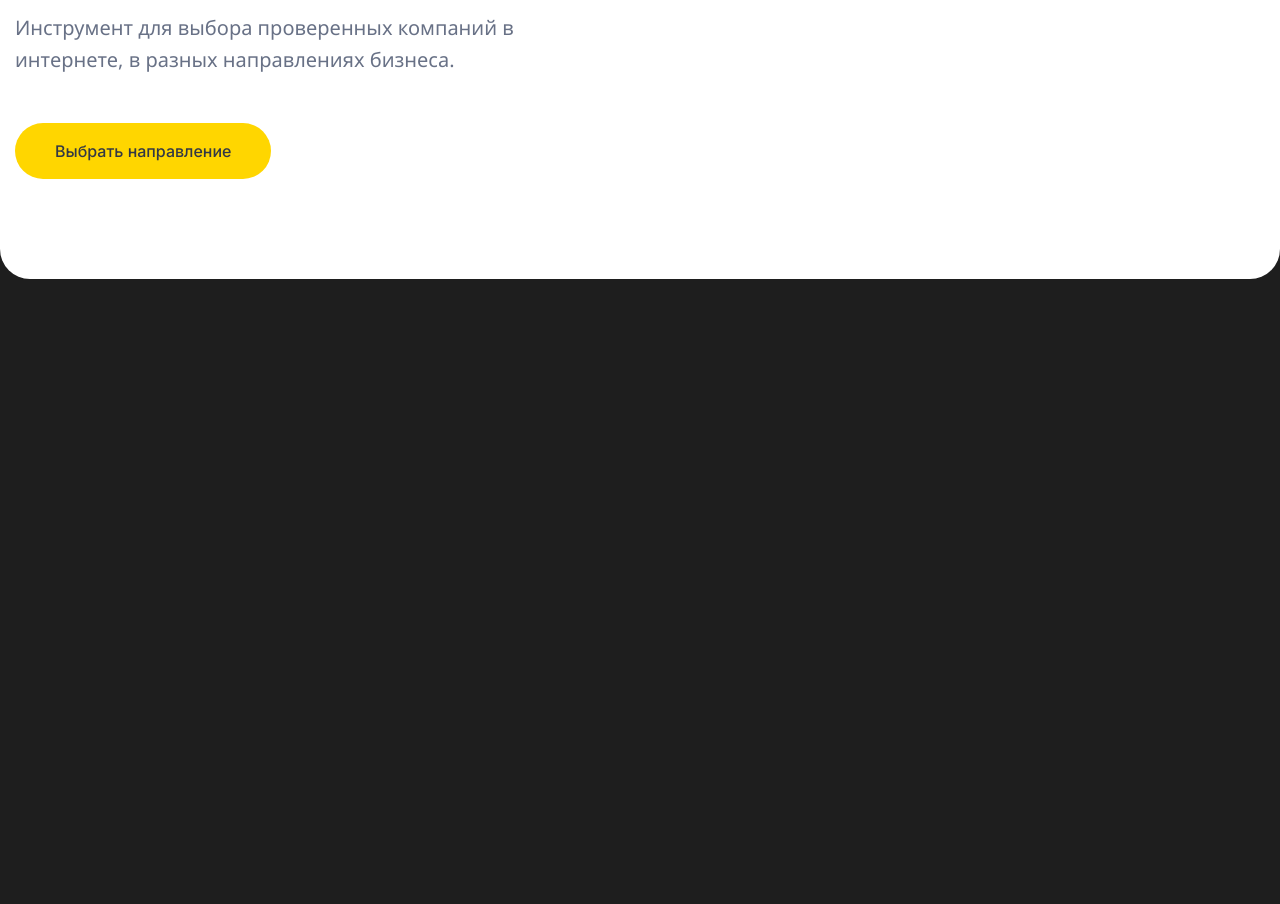
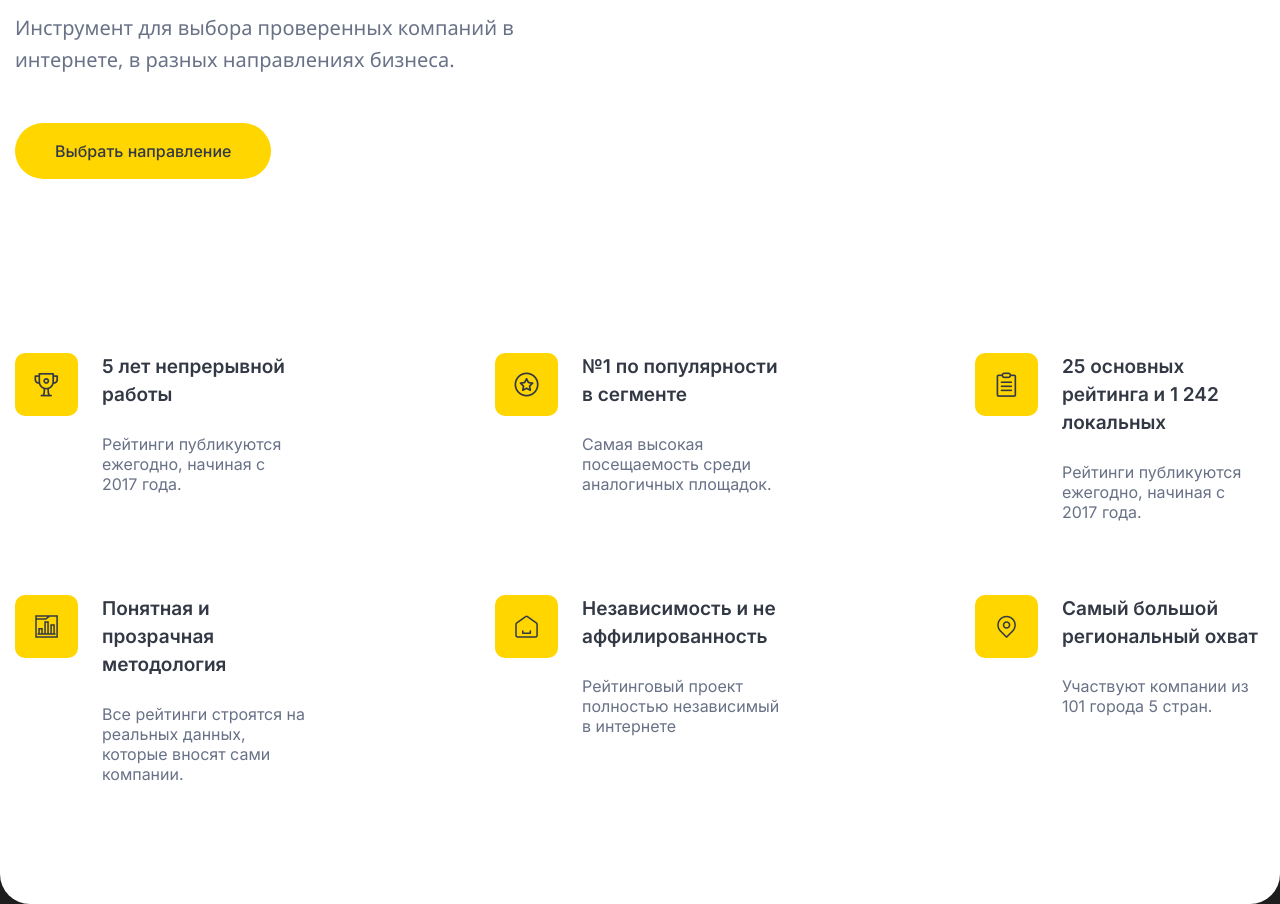
Before and after one commit to sam-starikov/rangi-corporate, a plain HTML site: page index.html in a window 1280 px wide. Shown: the part 521-1425 px from the top of the page. Before the commit the page ends 800 px from the top, so only its background shows below. Drawn offline with Linux system fonts and the light colour scheme; files whose address does not match are found by name.

Commit message:
add advantages section

```diff
--- a/index.html
+++ b/index.html
@@ -59,7 +59,63 @@
                             Выбрать направление
                         </div>
                     </div>
-
+                </div>
+            </section>
+            <section class="advantages">
+                <div class="container">
+                    <div class="advantages__body">
+                        <div class="advantages__item">
+                            <div class="advantages__item-icon icon icon-cup"></div>
+                            <div class="advantages__item-info">
+                                <p class="advantages__item-title">5 лет непрерывной работы</p>
+                                <p class="advantages__item-text">Рейтинги публикуются ежегодно, начиная с 2017 года.</p>
+                            </div>
+                        </div>
+                        <div class="advantages__item">
+                            <div class="advantages__item-icon icon icon-star"></div>
+                            <div class="advantages__item-info">
+                                <p class="advantages__item-title">№1 по популярности в сегменте</p>
+                                <p class="advantages__item-text">Самая высокая посещаемость среди аналогичных площадок.
+                                </p>
+                            </div>
+                        </div>
+                        <div class="advantages__item">
+                            <div class="advantages__item-icon icon icon-list"></div>
+                            <div class="advantages__item-info">
+                                <p class="advantages__item-title">25 основных рейтинга и 1 242 локальных</p>
+                                <p class="advantages__item-text">Рейтинги публикуются ежегодно, начиная с 2017 года.</p>
+                            </div>
+                        </div>
+                        <div class="advantages__item">
+                            <div class="advantages__item-icon icon icon-chart"></div>
+                            <div class="advantages__item-info">
+                                <p class="advantages__item-title">Понятная и прозрачная методология</p>
+                                <p class="advantages__item-text">
+                                    Все рейтинги строятся на реальных данных, которые
+                                    вносят сами компании.
+                                </p>
+                            </div>
+                        </div>
+                        <div class="advantages__item">
+                            <div class="advantages__item-icon icon icon-home"></div>
+                            <div class="advantages__item-info">
+                                <p class="advantages__item-title">
+                                    Независимость и
+                                    не аффилированность
+                                </p>
+                                <p class="advantages__item-text">
+                                    Рейтинговый проект полностью независимый в интернете
+                                </p>
+                            </div>
+                        </div>
+                        <div class="advantages__item">
+                            <div class="advantages__item-icon icon icon-location"></div>
+                            <div class="advantages__item-info">
+                                <p class="advantages__item-title">Самый большой региональный охват</p>
+                                <p class="advantages__item-text">Участвуют компании из 101 города 5 стран.</p>
+                            </div>
+                        </div>
+                    </div>
                 </div>
             </section>
         </main>
--- a/scss/base/_base.scss
+++ b/scss/base/_base.scss
@@ -15,7 +15,6 @@ a {
 .wrapper {
   width: 1920px;
   max-width: 100%;
-  height: 100vh;
   display: flex;
   flex-direction: column;
   justify-content: space-between;
--- a/scss/main.scss
+++ b/scss/main.scss
@@ -10,3 +10,4 @@
 @import './sections/header';
 @import './sections/main';
 @import './sections/whatwedo';
+@import './sections/advantages';
--- /dev/null
+++ b/scss/sections/_advantages.scss
@@ -0,0 +1,46 @@
+.advantages {
+  &__body {
+    display: grid;
+    grid-template-columns: repeat(3, 1fr);
+    row-gap: 73px;
+    column-gap: 190px;
+    padding: 110px 0 120px;
+  }
+
+  &__item {
+    display: flex;
+    column-gap: 24px;
+  }
+
+  &__item-icon {
+    font-size: 24px;
+    width: 63px;
+    height: 63px;
+    background-color: $accentColor;
+    display: flex;
+    align-items: center;
+    justify-content: center;
+    flex: 0 0 auto;
+    border-radius: 10px;
+
+
+
+  }
+
+  &__item-info {
+    display: flex;
+    flex-direction: column;
+    row-gap: 25px;
+  }
+
+  &__item-title {
+    width: 200px;
+    font-size: 19px;
+    font-weight: 600;
+    line-height: 28px;
+  }
+
+  &__item-text {
+    color: $tertiaryColor;
+  }
+}
--- a/scss/sections/_whatwedo.scss
+++ b/scss/sections/_whatwedo.scss
@@ -2,6 +2,7 @@
   &__body {
     max-width: 1220px;
     padding-top: 91px;
+    padding-bottom: 64px;
   }
   &__title {
     font-size: 96px;
```
Also changed, not shown: css/main.css, css/main.min.css.
